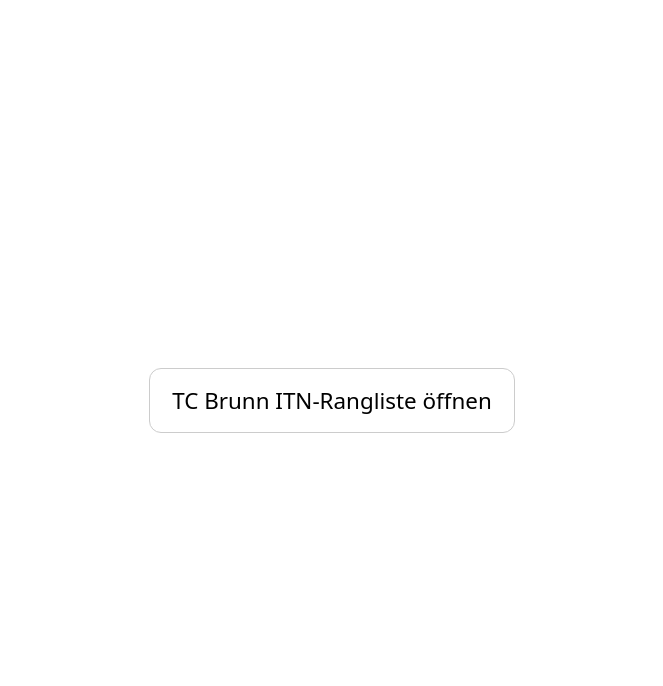
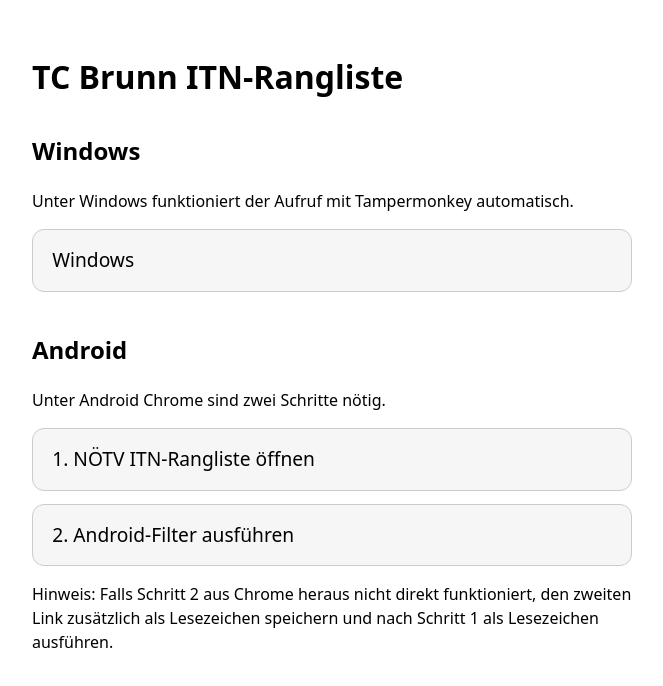
Before and after one commit to oureal/ITN-tcbrunn, a plain HTML site: page index.html in a window 1280 px wide. Shown: the whole page, without its empty margins (308-971 px from the left). Drawn offline with Linux system fonts and the light colour scheme.

Commit message:
Update index.html

```diff
--- a/index.html
+++ b/index.html
@@ -7,24 +7,58 @@
   <style>
     body {
       font-family: system-ui, sans-serif;
-      display: grid;
-      place-items: center;
-      min-height: 100vh;
-      margin: 0;
+      max-width: 600px;
+      margin: 0 auto;
+      padding: 2rem;
+      line-height: 1.5;
     }
-    a {
-      font-size: 1.4rem;
-      padding: 1rem 1.4rem;
+    h1 { margin-bottom: 2rem; }
+    section { margin-bottom: 2.5rem; }
+    a.button {
+      display: block;
+      margin: 0.8rem 0;
+      padding: 1rem 1.2rem;
       border: 1px solid #ccc;
       border-radius: 12px;
       text-decoration: none;
       color: black;
+      font-size: 1.2rem;
+      background: #f6f6f6;
     }
   </style>
 </head>
 <body>
-  <a href="https://www.noetv.at/rangliste/itn#tcbrunn">
-    TC Brunn ITN-Rangliste öffnen
-  </a>
+
+  <h1>TC Brunn ITN-Rangliste</h1>
+
+  <section>
+    <h2>Windows</h2>
+    <p>
+      Unter Windows funktioniert der Aufruf mit Tampermonkey automatisch.
+    </p>
+    <a class="button" href="https://www.noetv.at/rangliste/itn#tcbrunn">
+      Windows
+    </a>
+  </section>
+
+  <section>
+    <h2>Android</h2>
+    <p>
+      Unter Android Chrome sind zwei Schritte nötig.
+    </p>
+
+    <a class="button" href="https://www.noetv.at/rangliste/itn">
+      1. NÖTV ITN-Rangliste öffnen
+    </a>
+
+    <a class="button" href="javascript:(()=>{const q='TC Brunn/Geb';const vis=e=>!!(e.offsetWidth||e.offsetHeight||e.getClientRects().length);const inputs=[...document.querySelectorAll('input')].filter(vis);const el=inputs.find(i=>/such|search/i.test((i.placeholder||'')+(i.name||'')+(i.id||'')+(i.className||'')))||inputs[0];if(!el){alert('Suchfeld nicht gefunden');return}el.focus();el.value=q;['input','change','keyup'].forEach(t=>el.dispatchEvent(new Event(t,{bubbles:true})));el.dispatchEvent(new KeyboardEvent('keydown',{key:'Enter',code:'Enter',bubbles:true}));el.dispatchEvent(new KeyboardEvent('keyup',{key:'Enter',code:'Enter',bubbles:true}));setTimeout(()=>{const r=el.getBoundingClientRect();const bs=[...document.querySelectorAll('button,input[type=submit],a')].filter(vis).filter(b=>!/filter|zurück|reset/i.test((b.innerText||'')+(b.value||'')));bs.sort((a,b)=>{const A=a.getBoundingClientRect(),B=b.getBoundingClientRect();return Math.hypot(A.left-r.right,A.top-r.top)-Math.hypot(B.left-r.right,B.top-r.top)});bs[0]?.click();},500);})()">
+      2. Android-Filter ausführen
+    </a>
+
+    <p>
+      Hinweis: Falls Schritt 2 aus Chrome heraus nicht direkt funktioniert, den zweiten Link zusätzlich als Lesezeichen speichern und nach Schritt 1 als Lesezeichen ausführen.
+    </p>
+  </section>
+
 </body>
 </html>
```
